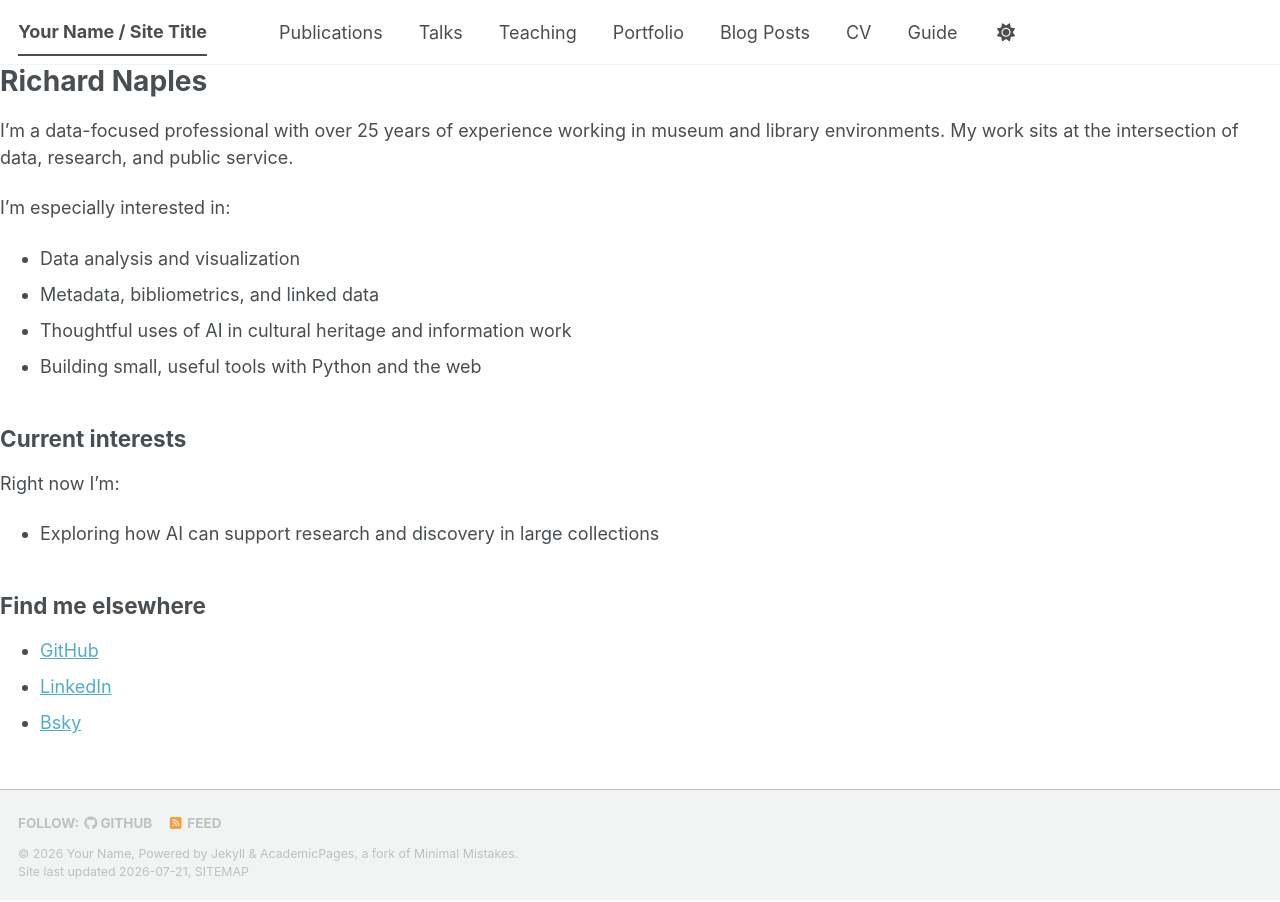
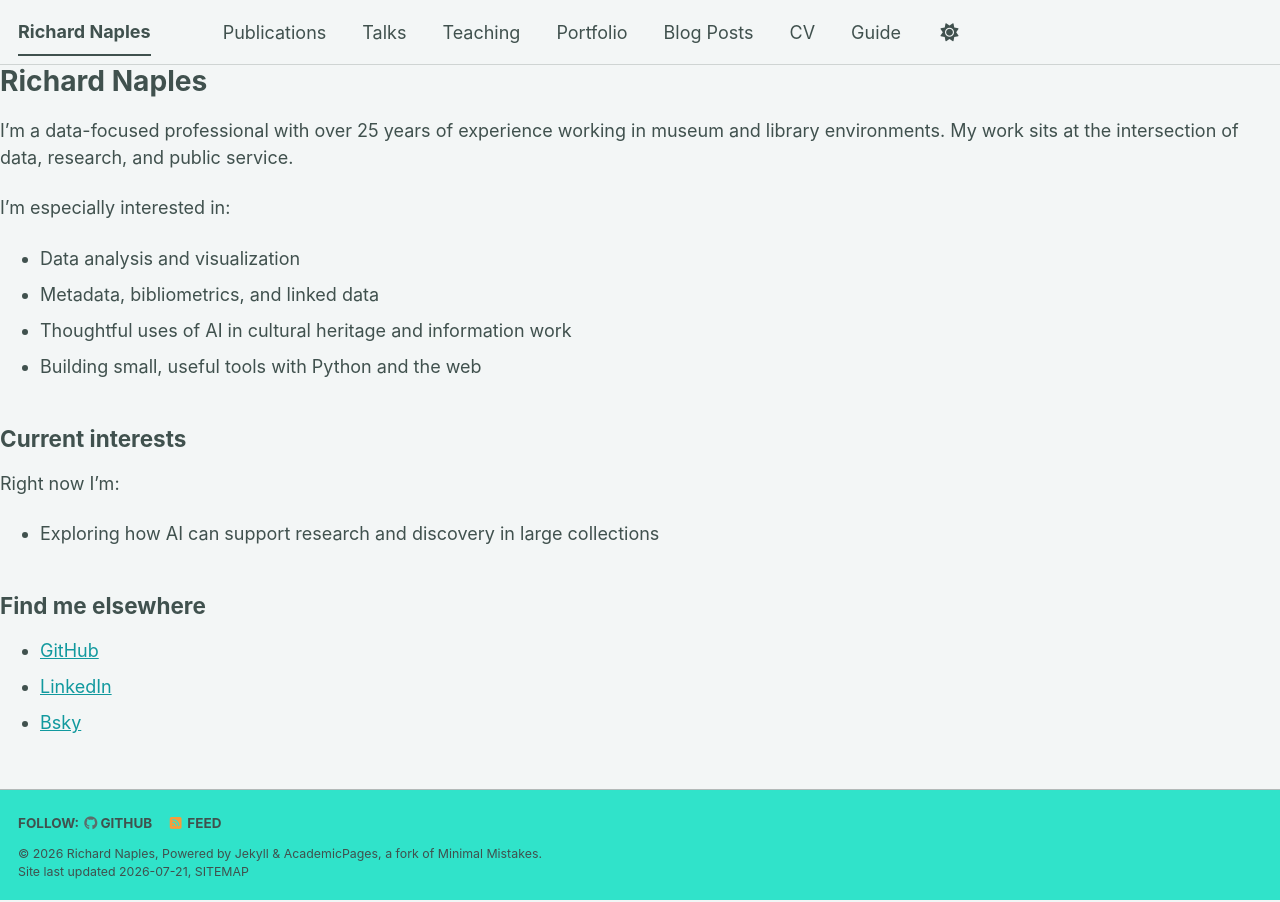
Before and after one commit to drastician/drastician.github.io, a Jekyll site: the page built from index.md, in a window 1280 px wide. Built offline with Jekyll 4.4.1, drawn with Linux system fonts in a browser that asks for light colours; a style sheet for code colours, icons or effects is not loaded; our own code applies the rules of GitHub Pages for plain Markdown files.

Commit message:
Modify site configuration with personal details
Updated personal information and social links in the config file.

```diff
--- a/_config.yml
+++ b/_config.yml
@@ -8,37 +8,37 @@
 
 # Basic Site Settings
 locale                   : "en-US"
-site_theme               : "default" # The available themes options are "default", "air", "sunrise", "mint", "dirt" and "contrast"
-title                    : "Your Name / Site Title"
+site_theme               : "mint" # The available themes options are "default", "air", "sunrise", "mint", "dirt" and "contrast"
+title                    : "Richard Naples"
 title_separator          : "-"
-name                     : &name "Your Name"
-description              : &description "Your Name's academic portfolio"   # Update this with a general description of your site, this is the default if not overridden by a page
-url                      : https://academicpages.github.io # The base hostname & protocol for your site e.g. "https://[your GitHub username].github.io",
+name                     : &name "Richard Naples"
+description              : &description "Richard's sad little academic portfolio"   # Update this with a general description of your site, this is the default if not overridden by a page
+url                      : https://drastician.github.io # The base hostname & protocol for your site e.g. "https://[your GitHub username].github.io",
                                                            # or if you already have some other page hosted on Github then use "https://[your GitHub username].github.io/[Your Repo Name]"
 baseurl                  : "" # the subpath of your site, e.g. "/blog"
-repository               : "academicpages/academicpages.github.io"
+repository               : "drastician/drastician.github.io"
 
 # Site Author - The following control what appear as part of the author content on the side bar.
 #               If a field is blank the icon and link will not appear, otherwise it will be shown.
 #               Additional customization can be done by editing /_includes/author-profile.html
 author:
   # Biographic information
-  avatar           : "profile.png"
+  avatar           : "me_neon copy.jpg"
   name             : "Your Sidebar Name"
-  pronouns         : # example: "she/her"
-  bio              : "Short biography for the left-hand sidebar"
-  location         : "Earth"
-  employer         : "Red Brick University"
+  pronouns         : "he/him"
+  bio              : "Data doula"
+  location         : "DC"
+  employer         : "Smithsonian"
   uri              : # URL
   email            : "none@example.org"
 
   # Academic websites
   academia         : # URL
   arxiv            : # URL - Update with the correct link to your profile
-  googlescholar    : "https://scholar.google.com/citations?user=PS_CX0AAAAAJ"
+  googlescholar    : "https://scholar.google.com/citations?user=MyXviXYAAAAJ&hl=en"
   inspire-hep      : # URL
   impactstory      : # URL
-  orcid            : "https://orcid.org/yourorcidurl"
+  orcid            : "https://orcid.org/0000-0002-4331-3483"
   semantic         : # URL
   ssrn             : # URL
   pubmed           : "https://www.ncbi.nlm.nih.gov/pubmed/?term=john+snow"
@@ -51,13 +51,13 @@
   bitbucket        : # Username - Update with your username on the site
   codepen          : # Username
   dribbble         : # Username
-  github           : "academicpages"
+  github           : "drastician"
   kaggle           : # Username
   stackoverflow    : # User number or user number and name (i.e., use "1" or "1/jeff-atwood")
 
   # Social media
   artstation       : # Username
-  bluesky          : "bsky.app" # Replace this with you Bluesky username
+  bluesky          : "drastician.bsky.social" # Replace this with you Bluesky username
   facebook         : # Username
   flickr           : # Username
   foursquare       : # Username
```
